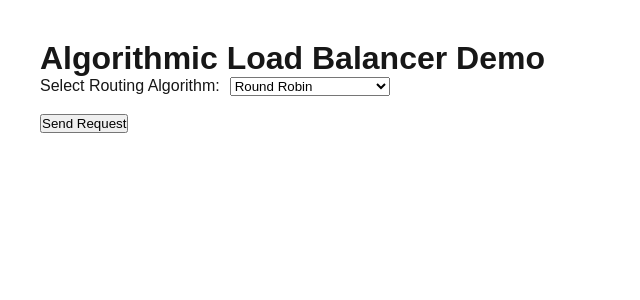
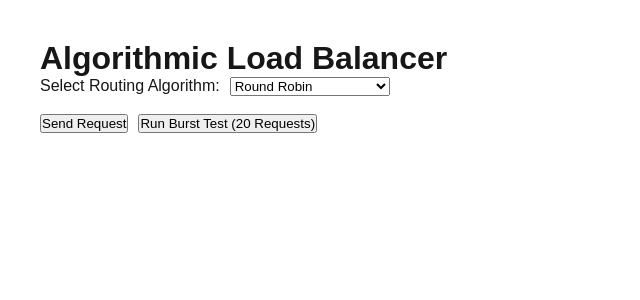
Before and after one commit to Dhvani16/Algorithmic-Load-Balancer, a Next.js app in the folder frontend/: page / in a window 1280 px wide. Shown: the top 300 px of the page, without its empty margins (0-640 px from the left). Built offline with nearby package versions, Linux system fonts and the light colour scheme.

Commit message:
Added burst load testing and algorithm comparison

```diff
--- a/frontend/pages/index.js
+++ b/frontend/pages/index.js
@@ -24,6 +24,27 @@ export default function Home() {
     }
   }
 
+  async function sendBurstRequests(count = 20) {
+    setLoading(true);
+
+    try {
+      const requests = [];
+
+      for (let i = 0; i < count; i++) {
+        requests.push(
+          fetch(`http://localhost:4000/route?algo=${algorithm}`)
+        );
+      }
+
+      await Promise.all(requests);
+      await fetchMetrics();
+    } catch (err) {
+      console.error("Burst test failed");
+    } finally {
+      setLoading(false);
+    }
+  }
+
   async function fetchMetrics() {
     try {
       const res = await fetch("http://localhost:4000/metrics/formatted");
@@ -36,7 +57,7 @@ export default function Home() {
 
   return (
     <div style={{ padding: "40px", fontFamily: "Arial" }}>
-      <h1>Algorithmic Load Balancer Demo</h1>
+      <h1>Algorithmic Load Balancer</h1>
 
       <label>
         Select Routing Algorithm:
@@ -55,6 +76,14 @@ export default function Home() {
 
       <button onClick={sendRequest} disabled={loading}>
         {loading ? "Routing..." : "Send Request"}
+      </button>
+
+      <button
+        onClick={() => sendBurstRequests(20)}
+        disabled={loading}
+        style={{ marginLeft: "10px" }}
+      >
+        Run Burst Test (20 Requests)
       </button>
 
       <br /><br />
```
